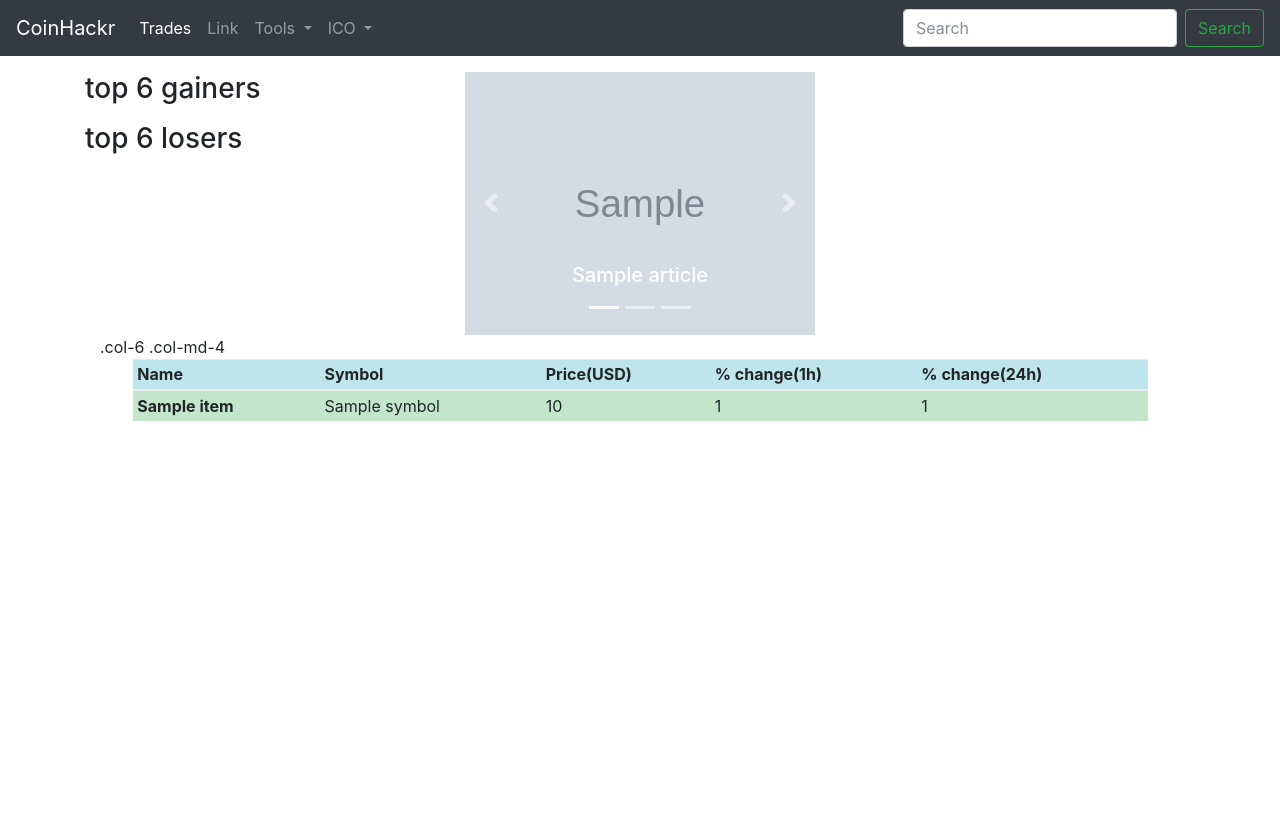
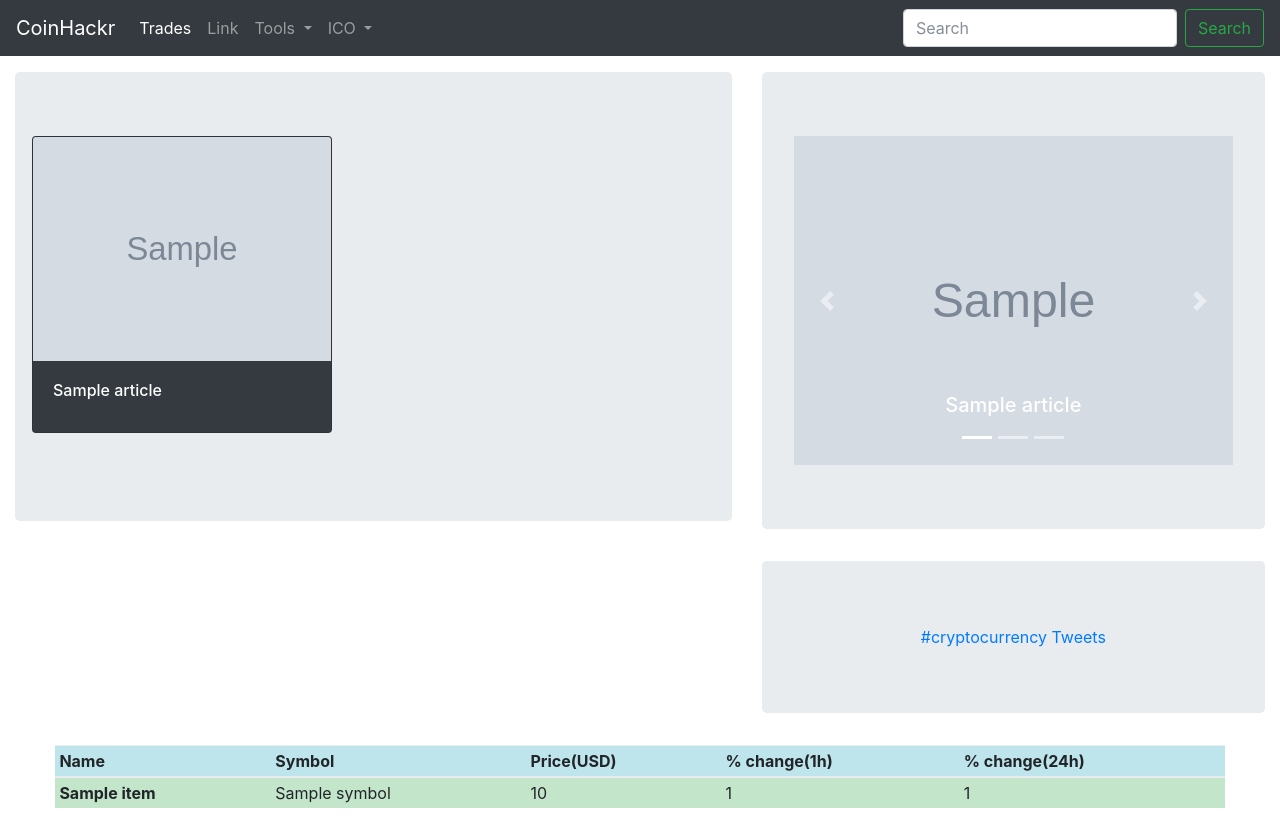
Before and after one commit to shivamsinghal212/cryptonews, a Django app: page / in a window 1280 px wide. Before the commit the page ends 421 px from the top, so only its background shows below. Run offline with Django 3.2, Linux system fonts and the light colour scheme; tables that the repository leaves empty hold one stand-in row (values such as "Sample post"); grey boxes marked "Sample" are stand-in pictures; a database or web service that is not in the repository returns one stand-in record (values such as "Sample title"); data that the repository does not hold is empty; some libraries are stand-ins or nearby versions.

Commit message:
Beautified Home page
Added twitter widget

```diff
--- a/coinhacker/templates/cointable.html
+++ b/coinhacker/templates/cointable.html
@@ -5,9 +5,14 @@
 <br>
 <br>
 <br>
-<div class="row">
-  <div class="col-6 col-md-4">
-    <h3>top 6 gainers</h3>
+<div class="row  ">
+<div class="col-7">
+<div class="jumbotron">
+<div class="row ">
+<div class="card-deck justify-content-center">
+  {% for news in coin_news %}
+  <div class="col-xs-4 ">
+    <!-- <h3>top 6 gainers</h3>
   <ol>
   {% for coin in top_5 %}
   <li>{{coin.0}}||{{coin.1}}%</li>
@@ -18,9 +23,29 @@
   {% for coin in bottom_5%}
   <li>{{coin.0}}||{{coin.1}}%</li>
   {% endfor %}
-  </ol>
+  </ol> -->
+
+  <div class="card text-white bg-dark" style="width:300px">
+    <img class="card-img-top" src="{{news.urlToImage}}" alt="Card image" style="width:100%">
+    <div class="card-body">
+      <h6 class="card-title">{{news.title}}</h6>
+    </div>
+  </div>
+  <br>
+
 </div>
-  <div class="col-6 col-md-4">
+
+{% endfor %}
+</div>
+
+</div>
+</div>
+</div>
+
+   <div class="col-5">
+     <div class="jumbotron">
+
+
 <div id="carouselExampleIndicators" class="carousel slide" data-ride="carousel">
   <ol class="carousel-indicators">
     <li data-target="#carouselExampleIndicators" data-slide-to="0" class="active"></li>
@@ -38,7 +63,7 @@
       <img class="d-block w-100" src={{news.urlToImage}} alt="First slide"></a>
       <div class="carousel-caption d-none d-md-block">
         <h5>{{news.title}}</h5>
-        <!--<p>{{news.description}}</p>-->
+
       </div>
     </div>
       {% endfor %}
@@ -53,10 +78,17 @@
   </a>
 </div>
 </div>
+<div class="jumbotron">
+<div class="row justify-content-center">
+
+<a class="twitter-timeline"  href="https://twitter.com/hashtag/cryptocurrency" data-widget-id="957238826346283009">#cryptocurrency Tweets</a>
+<script>!function(d,s,id){var js,fjs=d.getElementsByTagName(s)[0],p=/^http:/.test(d.location)?'http':'https';if(!d.getElementById(id)){js=d.createElement(s);js.id=id;js.src=p+"://platform.twitter.com/widgets.js";fjs.parentNode.insertBefore(js,fjs);}}(document,"script","twitter-wjs");</script>
+
 </div>
-
-<div class="col-6 col-md-4">.col-6 .col-md-4</div>
-
+</div>
+</div>
+</div>
+</div>
 
 
 <div class="row justify-content-center">
--- a/coinhacker/templates/convert.html
+++ b/coinhacker/templates/convert.html
@@ -47,7 +47,6 @@
 
 </div>
 </form >
-
 <div class="row justify-content-center">
   <div class="col-8">
 <table class="table">
--- a/coinhacker/templates/index.html
+++ b/coinhacker/templates/index.html
@@ -52,7 +52,7 @@
   </div>
 </nav>
 
-  <div class="container">
+  <div class="container-fluid">
 
         {% block content %}
         {% endblock content %}
```
